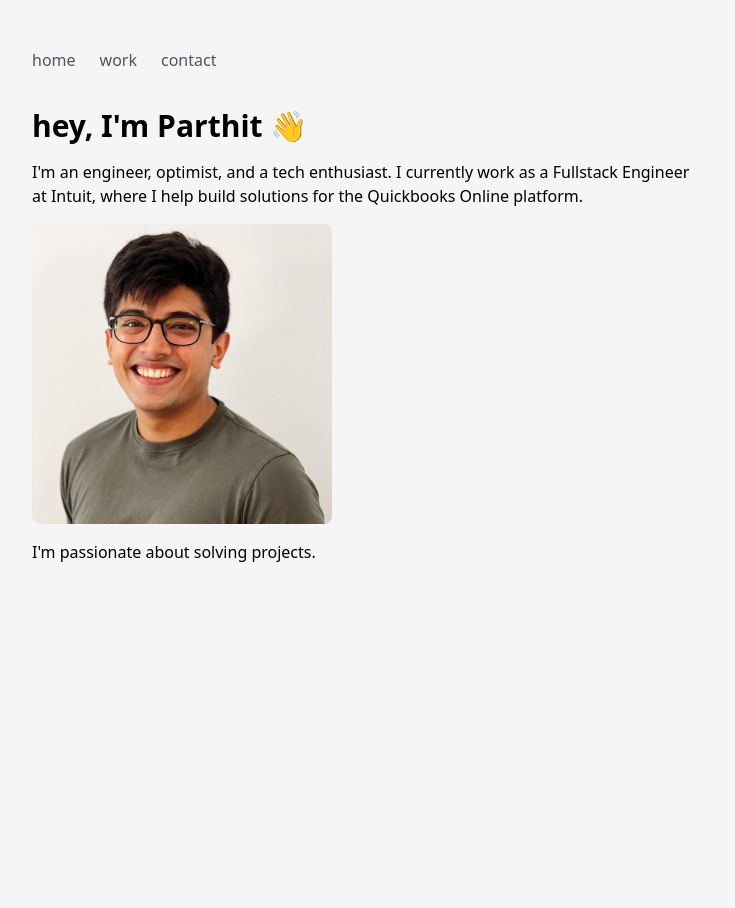
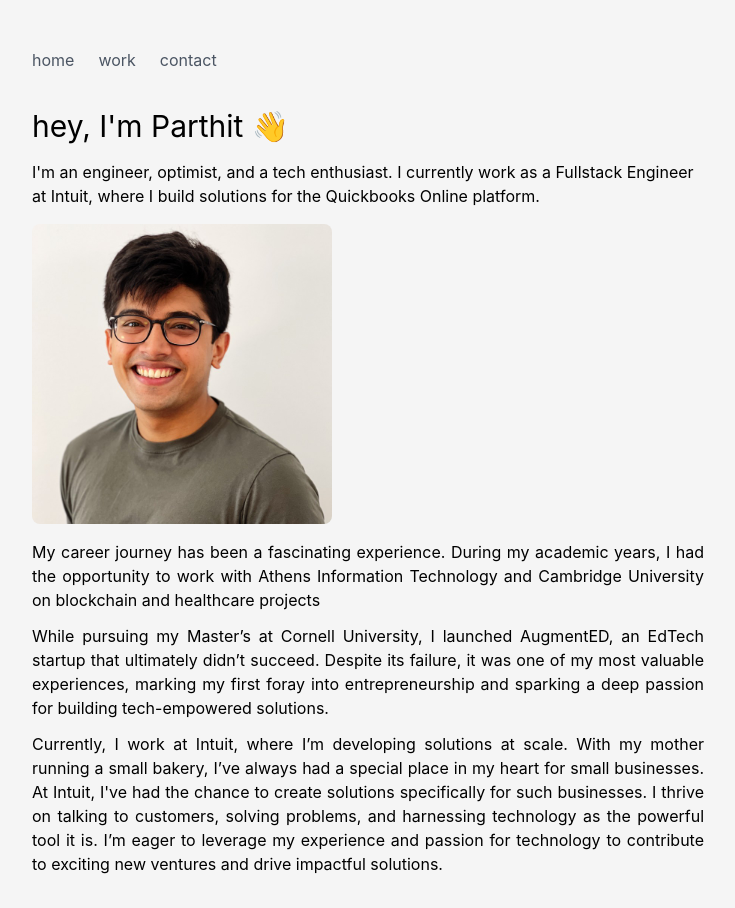
Before and after one commit to parthit/personal-webpage, a Next.js app: page / in a window 1280 px wide. Shown: the whole page, without its empty margins (272-1007 px from the left). Before the commit the page ends 800 px from the top, so only its background shows below. Built offline with nearby package versions, Linux system fonts and the light colour scheme.

Commit message:
feat: added basic content

```diff
--- a/app/components/Header.tsx
+++ b/app/components/Header.tsx
@@ -7,8 +7,8 @@ const Header = () => {
         <ul className="flex justify-start space-x-6">
           {['home', 'work', 'contact'].map((item) => (
             <li key={item}>
-              <Link href={`/${item === 'home' ? '' : item}`} className="text-gray-600 hover:text-gray-900 dark:text-gray-300 dark:hover:text-white transition-colors duration-200">
-                {item}
+              <Link href={`/${item === 'home' ? '' : item}`} className="text-gray-600 hover:text-gray-900 dark:text-gray-300 dark:hover:text-white hover:font-bold transition-colors duration-200">
+              {item}
               </Link>
             </li>
           ))}
--- a/app/layout.tsx
+++ b/app/layout.tsx
@@ -19,7 +19,7 @@ export default function RootLayout({
   return (
     <html lang="en">
       <body className="flex flex-col min-h-screen">
-        <main className="flex-grow container mx-auto px-4 py-8">
+        <main className="flex-grow container mx-auto px-6 py-8">
           <Header />
           {children}
         </main>
--- a/app/page.tsx
+++ b/app/page.tsx
@@ -5,8 +5,8 @@ import { homeContent } from '../public/content/text/landing';
 export default function Home() {
   return (
     <div className="max-w-2xl mx-auto">
-      <h1 className="text-3xl font-bold mb-4">{homeContent.title}</h1>
-      <p className="mb-4">{homeContent.introduction}</p>
+      <h1 className="text-3xl mb-4">{homeContent.title}</h1>
+      <p className="mb-4 font-sans">{homeContent.introduction}</p>
       {homeContent.images.length > 0 && (
         <div className="grid grid-cols-2 gap-4 mb-4">
           {homeContent.images.map((image, index) => (
@@ -21,7 +21,9 @@ export default function Home() {
           ))}
         </div>
       )}
-      <p>{homeContent.additionalContent}</p>
+      <p className="text-justify mt-3 font-sans">{homeContent.additionalContent1}</p>
+      <p className="text-justify mt-3 font-sans">{homeContent.additionalContent2}</p>
+      <p className="text-justify mt-3 font-sans">{homeContent.additionalContent3}</p>
     </div>
   );
 }
--- a/public/content/text/landing.js
+++ b/public/content/text/landing.js
@@ -1,7 +1,9 @@
 export const homeContent = {
     title: "hey, I'm Parthit 👋",
-    introduction: "I'm an engineer, optimist, and a tech enthusiast. I currently work as a Fullstack Engineer at Intuit, where I help build solutions for the Quickbooks Online platform.",
-    additionalContent: "I'm passionate about solving projects.",
+    introduction: "I'm an engineer, optimist, and a tech enthusiast. I currently work as a Fullstack Engineer at Intuit, where I build solutions for the Quickbooks Online platform.",
+    additionalContent1: "My career journey has been a fascinating experience. During my academic years, I had the opportunity to work with Athens Information Technology and Cambridge University on blockchain and healthcare projects",
+    additionalContent2: "While pursuing my Master’s at Cornell University, I launched AugmentED, an EdTech startup that ultimately didn’t succeed. Despite its failure, it was one of my most valuable experiences, marking my first foray into entrepreneurship and sparking a deep passion for building tech-empowered solutions.",
+    additionalContent3: "Currently, I work at Intuit, where I’m developing solutions at scale. With my mother running a small bakery, I’ve always had a special place in my heart for small businesses. At Intuit, I've had the chance to create solutions specifically for such businesses. I thrive on talking to customers, solving problems, and harnessing technology as the powerful tool it is. I’m eager to leverage my experience and passion for technology to contribute to exciting new ventures and drive impactful solutions.",
     images: [
       // Uncomment and update these when you have actual images
       { src: "/content/images/parthit.jpeg", alt: "Placeholder 1" }
--- a/tailwind.config.ts
+++ b/tailwind.config.ts
@@ -8,6 +8,24 @@ const config: Config = {
   ],
   theme: {
     extend: {
+      fontFamily: {
+        sans: [
+          'ui-sans-serif',
+          '-apple-system',
+          'system-ui',
+          'Segoe UI',
+          'Roboto',
+          'Ubuntu',
+          'Cantarell',
+          'Noto Sans',
+          'sans-serif',
+          'Helvetica',
+          'Apple Color Emoji',
+          'Arial',
+          'Segoe UI Emoji',
+          'Segoe UI Symbol'
+        ],
+      },
       backgroundImage: {
         "gradient-radial": "radial-gradient(var(--tw-gradient-stops))",
         "gradient-conic":
```
